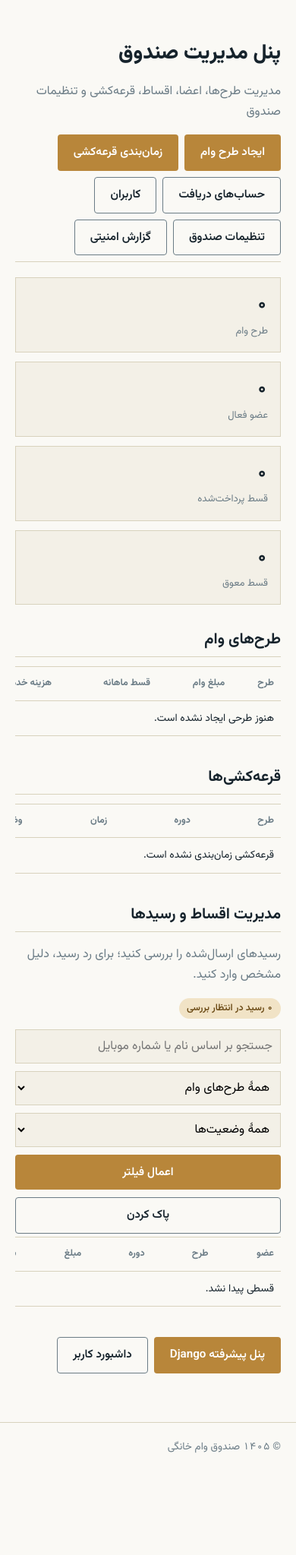
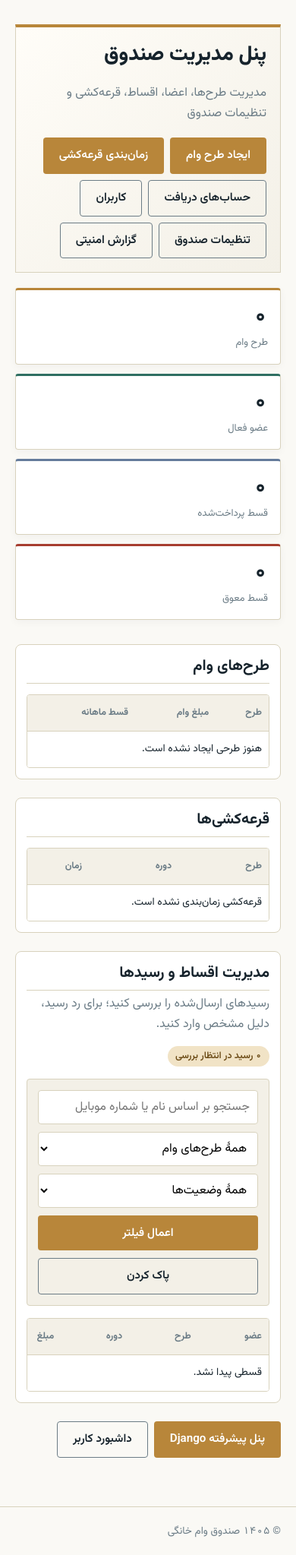
Before and after one commit to mohammadsohrabi204/homeloan_app, a Django app: page /manager/ in a window 390 px wide. Shown: the part 106-2153 px from the top of the page at 76% size. Before the commit the page ends 2019 px from the top, so only its background shows below. Run offline with Django 5.2, Linux system fonts and the light colour scheme; the visitor is signed in with stand-in values (Sample User, id 1); data comes from the database, SQL or seed files in the repository; data that the repository does not hold is empty; parts of the project's set-up code (start-up, migrations or seed data) failed here and were passed over.

Commit message:
Polish manager dashboard styling and responsive layout

```diff
--- a/static/css/style.css
+++ b/static/css/style.css
@@ -372,3 +372,106 @@ section.block { margin-bottom: 36px; }
 .jalali-days button { cursor:pointer; }
 .jalali-days button:hover,.jalali-days button.selected { background:var(--brass-100); border-color:var(--brass-500); }
 .jalali-today { width:100%; margin-top:10px; padding:7px; border:1px solid var(--hairline); background:var(--paper-50); cursor:pointer; border-radius:var(--radius-s); font:inherit; }
+
+
+/* ---------- بهبود تجربهٔ پنل مدیریت ---------- */
+.manager-dashboard .plan-header,
+.plan-header:has(+ .manager-grid) {
+  padding: 24px 26px;
+  border: 1px solid var(--hairline);
+  border-top: 4px solid var(--brass-500);
+  background: linear-gradient(135deg, #fffdf8 0%, var(--paper-50) 100%);
+}
+.plan-header .manager-actions { margin-top: 18px; }
+.manager-actions .btn { text-align: center; }
+.manager-stat {
+  border-top: 3px solid var(--brass-500);
+  border-radius: var(--radius-s);
+  background: #fff;
+  box-shadow: 0 3px 12px rgb(22 35 44 / 4%);
+}
+.manager-stat:nth-child(2) { border-top-color: var(--teal-600); }
+.manager-stat:nth-child(3) { border-top-color: #647b9b; }
+.manager-stat:nth-child(4) { border-top-color: var(--rust-600); }
+.manager-stat .value { font-size: 1.8rem; line-height: 1.35; }
+.manager-section {
+  padding: 22px;
+  border: 1px solid var(--hairline);
+  border-radius: var(--radius-m);
+  background: #fff;
+  margin-bottom: 24px;
+}
+.manager-section h2 { margin-bottom: 14px; }
+.manager-section-heading {
+  display: flex;
+  justify-content: space-between;
+  align-items: flex-start;
+  gap: 14px;
+  flex-wrap: wrap;
+  margin-bottom: 12px;
+}
+.manager-section-heading h2 { margin-bottom: 4px; }
+.manager-section-heading p { margin: 0; }
+.manager-table-wrap {
+  border: 1px solid var(--hairline);
+  border-radius: var(--radius-s);
+  background: #fff;
+}
+.manager-table { min-width: 820px; }
+.manager-table thead { background: var(--paper-50); }
+.manager-table th { padding-top: 13px; padding-bottom: 13px; }
+.manager-table tbody tr:hover { background: #fcfaf4; }
+.manager-table tbody tr.overdue:hover { background: var(--rust-100); }
+.manager-table td { line-height: 1.8; }
+.manager-filters {
+  padding: 14px;
+  border: 1px solid var(--hairline);
+  border-radius: var(--radius-s);
+  background: var(--paper-50);
+  margin: 16px 0;
+}
+.manager-filters input,
+.manager-filters select,
+.manager-reject-form input {
+  min-width: 0;
+  width: 100%;
+  border-radius: var(--radius-s);
+  background: #fff;
+  font-family: var(--font);
+}
+.manager-filters input:focus-visible,
+.manager-filters select:focus-visible,
+.manager-reject-form input:focus-visible {
+  outline: 2px solid var(--brass-500);
+  outline-offset: 1px;
+}
+.manager-payment-actions { margin: 0 0 6px; }
+.manager-reject-form { align-items: center; }
+.manager-reject-form input { flex: 1; width: auto; }
+.manager-reject-form .btn-danger {
+  color: #fff;
+  background: var(--rust-600);
+  border-color: var(--rust-600);
+}
+.manager-reject-form .btn-danger:hover { background: #812d23; }
+.manager-table .badge { white-space: nowrap; }
+.manager-form {
+  max-width: 820px;
+  padding: 24px;
+  border: 1px solid var(--hairline);
+  border-radius: var(--radius-m);
+  background: #fff;
+}
+.manager-form .field { margin-bottom: 22px; }
+.manager-form .field label { color: var(--ink-700); }
+.manager-form .field input,
+.manager-form .field select,
+.manager-form .field textarea { border-radius: var(--radius-s); }
+.manager-form .jalali-picker-toggle,
+.manager-form .jalali-calendar-toggle { flex-shrink: 0; }
+@media (max-width: 760px) {
+  .plan-header:has(+ .manager-grid) { padding: 18px; }
+  .manager-section { padding: 14px; }
+  .manager-form { padding: 16px; }
+  .manager-section-heading { flex-direction: column; }
+}
```
